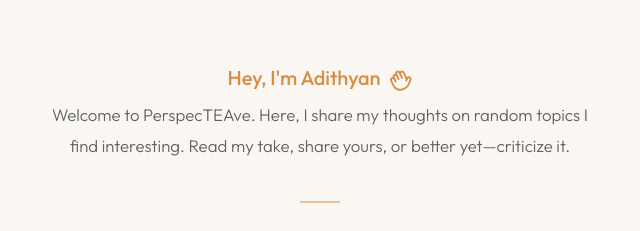
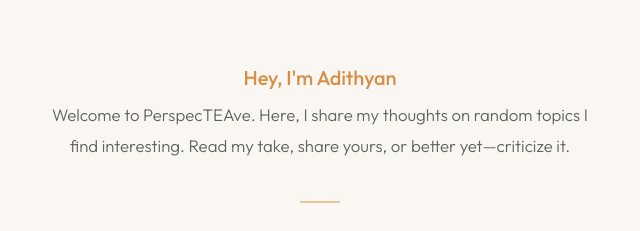
Before and after one commit to adithyanj-27/perspecteave, a website built with Vite: page index.html in a window 1280 px wide. Shown: the part 391-622 px from the top of the page, 320-960 px from the left. Built offline with nearby package versions, Linux system fonts and the light colour scheme; some packages are replaced by stand-ins of ours; no server answers; the database is empty; a web font is replaced by a local one.

Commit message:
Remove waving hand greeting icon and styles entirely

```diff
--- a/index.html
+++ b/index.html
@@ -151,7 +151,7 @@
 
     <!-- ===================== INTRO ===================== -->
     <section class="intro">
-      <h2 class="intro-greeting">Hey, I'm Adithyan <svg class="waving-hand-svg" viewBox="0 0 24 24" width="22" height="22" fill="none" stroke="currentColor" stroke-width="2" stroke-linecap="round" stroke-linejoin="round"><path d="M18 11V6a2 2 0 0 0-2-2v0a2 2 0 0 0-2 2v0" /><path d="M14 10V4a2 2 0 0 0-2-2v0a2 2 0 0 0-2 2v2" /><path d="M10 10.5V6a2 2 0 0 0-2-2v0a2 2 0 0 0-2 2v8" /><path d="M18 8a2 2 0 1 1 4 0v6a8 8 0 0 1-8 8h-2c-2.8 0-4.5-.86-5.99-2.34l-3.6-3.6a2 2 0 0 1 2.83-2.82L7 15" /></svg></h2>
+      <h2 class="intro-greeting">Hey, I'm Adithyan</h2>
       <p>
         Welcome to PerspecTEAve. Here, I share my thoughts on random topics I find interesting. Read my take, share yours, or better yet—criticize it.
       </p>
--- a/styles.css
+++ b/styles.css
@@ -611,20 +611,6 @@ header {
   letter-spacing: -0.1px;
 }
 
-.waving-hand-svg {
-  vertical-align: middle;
-  margin-left: 6px;
-  display: inline-block;
-  transform: scaleX(-1) rotate(25deg);
-  color: var(--accent-tea);
-  transition: color 0.3s ease, transform 0.3s var(--ease-spring);
-  transform-origin: center;
-}
-
-.waving-hand-svg:hover {
-  color: var(--accent-matcha);
-  transform: scaleX(-1) rotate(30deg) scale(1.08);
-}
 
 .intro p {
   font-size: 1.05rem;
```
